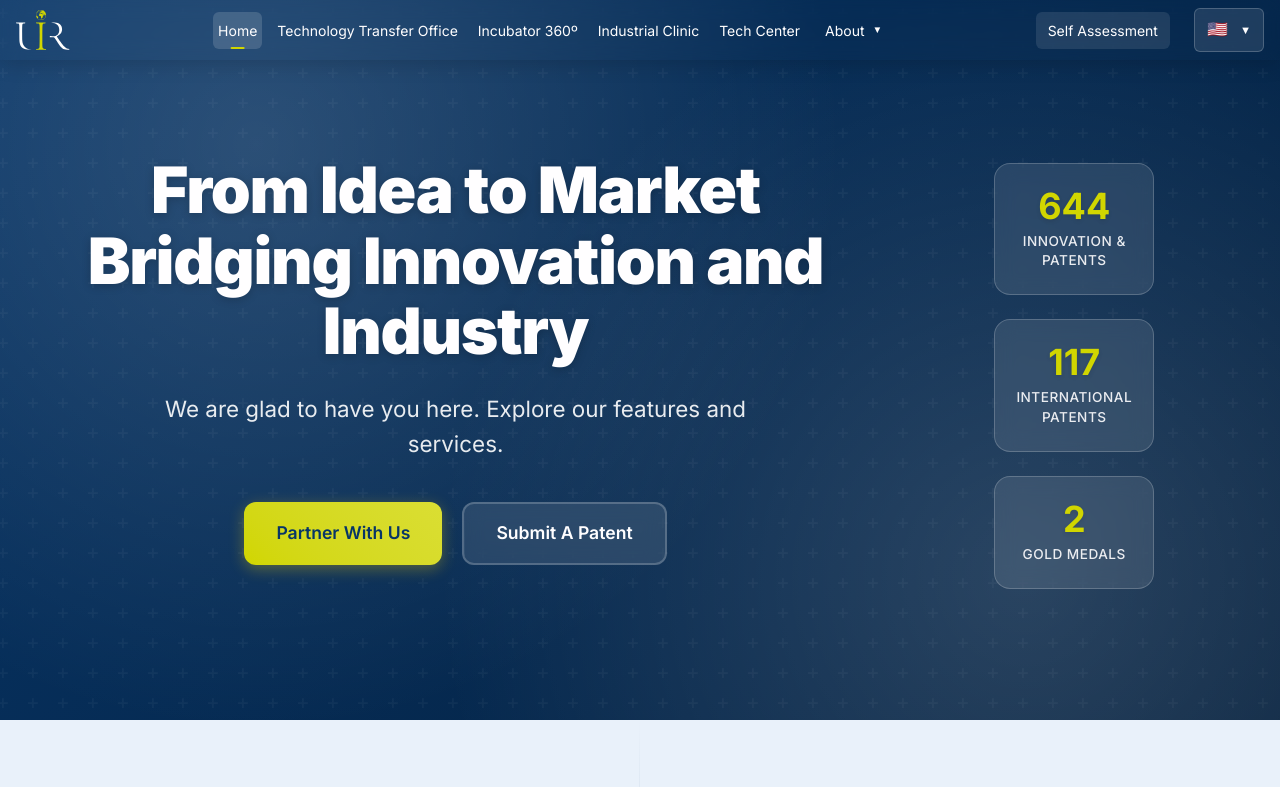
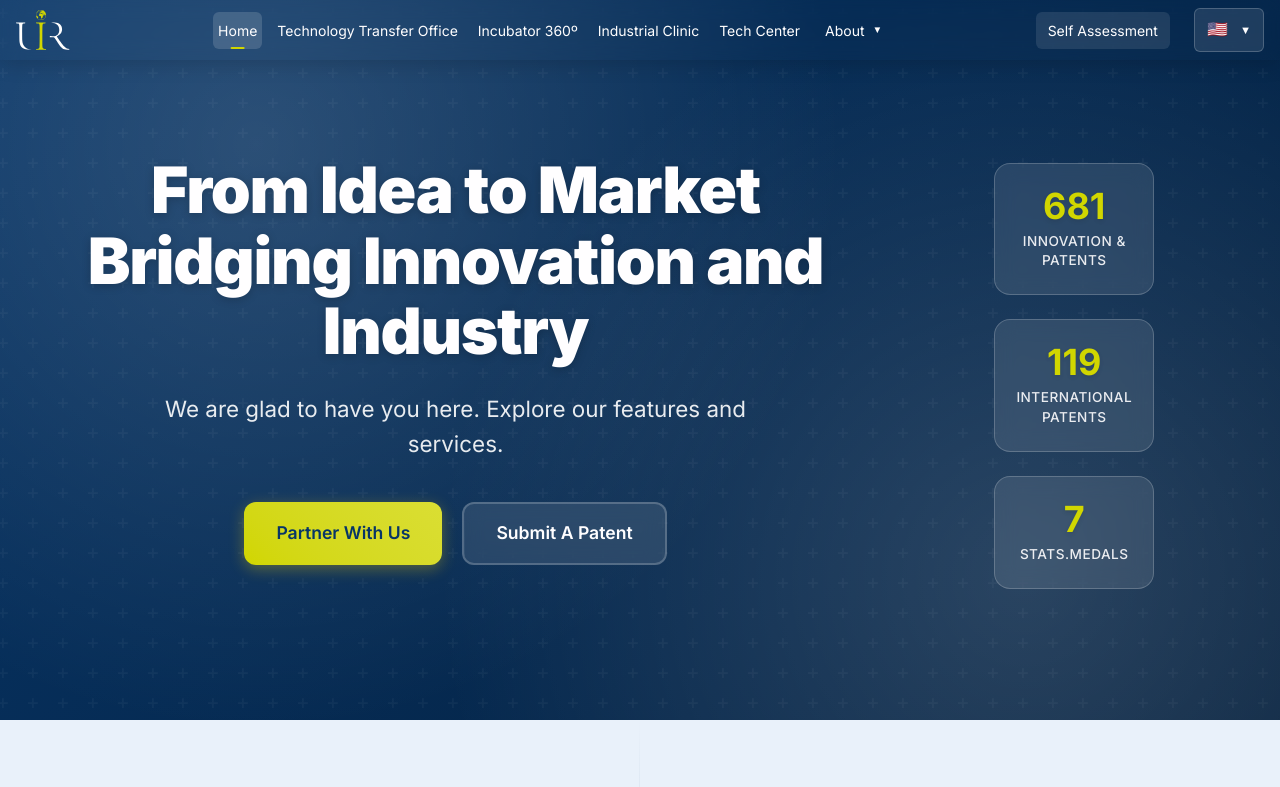
Before and after one commit to yahya-mdarhri/cie_market_frontend, a React (Vite) app: page / in a window 1280 px wide. Shown: the top 787 px of the page. Built offline with nearby package versions, Linux system fonts and the light colour scheme.

Commit message:
23072025

```diff
--- a/src/pages/landing/home/data.tsx
+++ b/src/pages/landing/home/data.tsx
@@ -55,9 +55,9 @@ export const partners = [
 // this array contains the stats data for the hero section
 export const getStatsData = (t: any): StatsItemsType => {
     return {
-        a: { name: t('stats.innovationPatents'), value: 644 },
-        b: { name: t('stats.internationalPatents'), value: 117 },
-        c: { name: t('stats.goldMedals'), value: 2 },
+        a: { name: t('stats.innovationPatents'), value: 681 },
+        b: { name: t('stats.internationalPatents'), value: 119 },
+        c: { name: t('stats.medals'), value: 7 },
     };
 }
 
```
